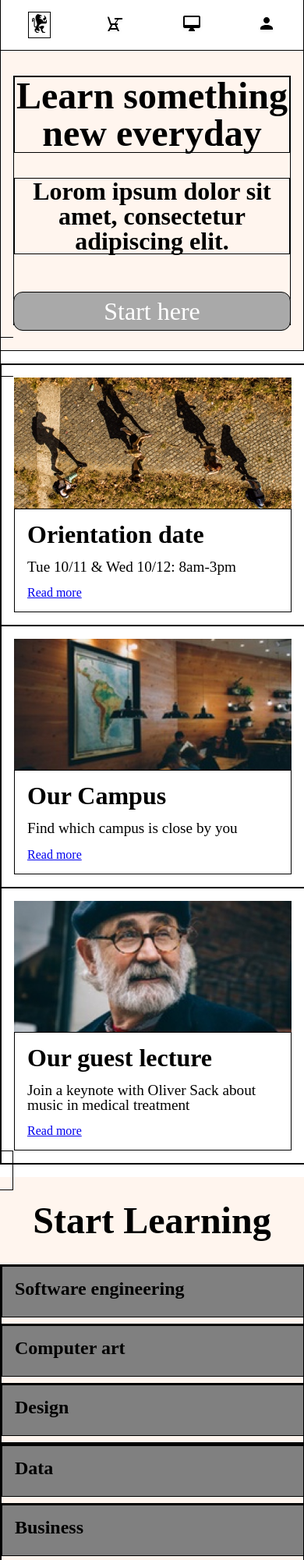
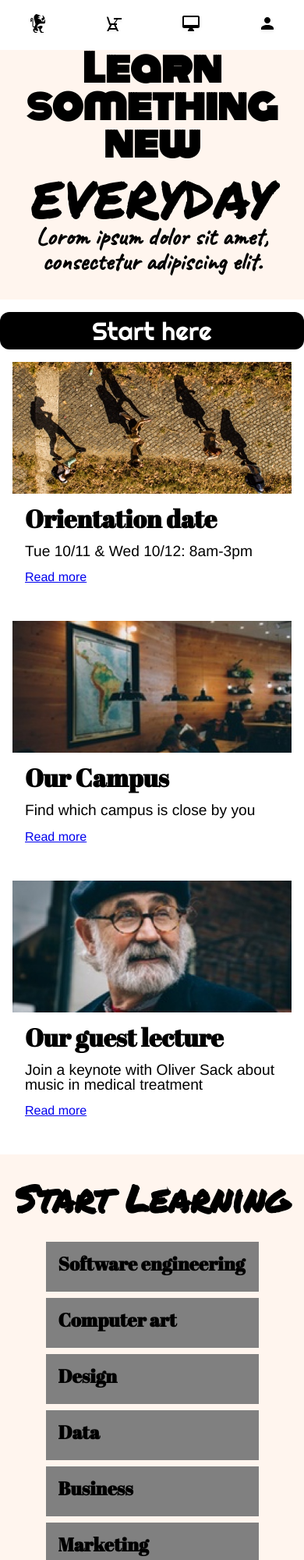
Before and after one commit to JohnMajor001/Capstone-Project, a plain HTML site: page CapstoneProjectRepo/index.html in a window 390 px wide. Shown: the top 2000 px of the page at 78% size. Drawn offline with Linux system fonts and the light colour scheme; a web font is replaced by a local one.

Commit message:
Fonts done, need to add color scheme and transitions

```diff
--- a/CapstoneProjectRepo/index.html
+++ b/CapstoneProjectRepo/index.html
@@ -4,6 +4,8 @@
   <title>Colmar Academy</title>
   <link href="./resources/css/reset.css" type="text/css" rel="stylesheet"/>
   <link href="./resources/css/style.css" type="text/css" rel="stylesheet"/>
+  <link href="https://fonts.googleapis.com/css?family=Abril+Fatface|Caveat|Courgette|Monoton|Patua+One|Permanent+Marker|Righteous" rel="stylesheet">
+  <script defer src="https://use.fontawesome.com/releases/v5.0.6/js/all.js"></script>
 </head>
 <body>
 <!-- Header -->
@@ -32,17 +34,18 @@
 <div class="firstSection border">
   <img class="firstSectionImg mobileDisappear breakDisappear border" src="./resources/capstone_colmar_assets/images/banner.jpg" alt="Overview of female students studying"/>
   <div class="firstSectionText border">
-    <h1 class="bold border">Learn something new everyday</h1>
+    <h1 class="bold border">Learn something new</h1>
+    <span class="permanentMarker spanWord" id="fiveRem">everyday</span>
     <p class="bold border">Lorom ipsum dolor sit amet, consectetur adipiscing elit.</p>
-    <h4 class="border">Start here</h4>
+    <h4 class="border marginBreakBottom">Start here</h4>
   </div>
 </div>
 <!-- Second Section -->
 <div class="secondSection border">
   <div class="secondSectionA breakDisappear">
     <img class="breakDisappear border" src="./resources/capstone_colmar_assets/images/information-main.jpg" alt="Young, black male reading in a white jumper"/>
-    <h1 class="bold breakDisappear border">It doesn't hurt to keep practicing</h1>
-    <p class="breakDisappear border">"Curabitur vitae libero in ipsum porttitor consequat. Aliquam et commodo lectus, nec consequat neque. Sed non accumsan urna. Phasellus sed consequat ex. Etiam eget magna laoreet, efficitur color consequat, tristique ligula."</p>
+    <h1 class="bold breakDisappear border abrilFatFace">It doesn't hurt to keep practicing</h1>
+    <p class="breakDisappear border courgette">"Curabitur vitae libero in ipsum porttitor consequat. Aliquam et commodo lectus, nec consequat neque. Sed non accumsan urna. Phasellus sed consequat ex. Etiam eget magna laoreet, efficitur color consequat, tristique ligula."</p>
     <h4 class="breakDisappear border">Emanuel, Sr Strategist at Hiring.com</h4>
   </div>
   <div class="secondSectionB border">
@@ -50,7 +53,7 @@
       <img class="breakDisappear" src="./resources/capstone_colmar_assets/images/information-orientation.jpg" alt="Birds Eye view of an orientiering section"/>
       <img class="breakAppear" src="./resources/capstone_colmar_assets/images/information-orientation-mobile.jpg" alt="Birds Eye view of an orientiering section"/>
       <div class="secondSectionB1Text border">
-        <h1 class="bold">Orientation date</h1>
+        <h1 class="bold abrilFatFace">Orientation date</h1>
         <h3>Tue 10/11 & Wed 10/12: 8am-3pm</h3>
         <a href="#">Read more</a>
       </div>
@@ -59,8 +62,8 @@
       <img class="breakDisappear" src="./resources/capstone_colmar_assets/images/information-campus.jpg" alt="World map on the wall with students sitting in a canteen"/>
       <img class="breakAppear" src="./resources/capstone_colmar_assets/images/information-campus-mobile.jpg" alt="World map on the wall with students sitting in a canteen"/>
       <div class="secondSectionB1Text border">
-        <h1 class="bold">Our Campus</h1>
-        <h3>Find which campus is close by you</h3>
+        <h1 class="bold abrilFatFace">Our Campus</h1>
+        <h3 class="">Find which campus is close by you</h3>
         <a href="#">Read more</a>
       </div>
     </div>
@@ -68,7 +71,7 @@
       <img class="breakDisappear" src="./resources/capstone_colmar_assets/images/information-guest-lecture.jpg" alt="Oliver Sack with blue hat"/>
       <img class="breakAppear" src="./resources/capstone_colmar_assets/images/information-guest-lecture-mobile.jpg" alt="Oliver Sack with blue hat"/>
       <div class="secondSectionB1Text border">
-        <h1 class="bold">Our guest lecture</h1>
+        <h1 class="bold abrilFatFace">Our guest lecture</h1>
         <h3>Join a keynote with Oliver Sack about music in medical treatment</h3>
         <a href="#">Read more</a>
       </div>
@@ -77,12 +80,12 @@
 </div>
 <!-- Third Section -->
 <div class="thirdSection">
-  <h1>Start Learning</h1>
+  <h1 class="permanentMarker" id="thirdSectionh1Font">Start Learning</h1>
   <div class="thirdSectionContainer border">
     <div class="thirdSectionContainerItem twoRemMarginRight">
       <img class="thirdSectionDisappear" src="./resources/capstone_colmar_assets/images/course-software.jpg" alt="Apple Computers"/>
       <div class="thirdSectionContainerText border">
-        <h1 class="border textMarginBottom">Software engineering</h1>
+        <h1 class="border textMarginBottom abrilFatFace">Software engineering</h1>
         <h2 class="border thirdSectionDisappear">Courses</h2>
         <h3 class="border thirdSectionDisappear">Web Development, Mobile Development, iOT, APIs</h3>
       </div>
@@ -90,7 +93,7 @@
     <div class="thirdSectionContainerItem twoRemMarginRight">
       <img class="thirdSectionDisappear" src="./resources/capstone_colmar_assets/images/course-computer-art.jpg" alt="A smart phone being held"/>
       <div class="thirdSectionContainerText border">
-        <h1 class="border textMarginBottom">Computer art</h1>
+        <h1 class="border textMarginBottom abrilFatFace">Computer art</h1>
         <h2 class="thirdSectionDisappear">Courses</h2>
         <h3 class="thirdSectionDisappear">Imaging & Design, Web Design, Motion Graphics & Visual Effects, Computer Animation</h3>
       </div>
@@ -98,7 +101,7 @@
     <div class="thirdSectionContainerItem">
       <img class="thirdSectionDisappear" src="./resources/capstone_colmar_assets/images/course-design.jpg" alt="A person holding a camera"/>
       <div class="thirdSectionContainerText border">
-        <h1 class="border textMarginBottom">Design</h1>
+        <h1 class="border textMarginBottom abrilFatFace">Design</h1>
         <h2 class="thirdSectionDisappear">Courses</h2>
         <h3 class="thirdSectionDisappear">User Experience Design, User Research, Visual Design</h3>
       </div>
@@ -108,7 +111,7 @@
     <div class="thirdSectionContainerItem twoRemMarginRight">
       <img class="thirdSectionDisappear" src="./resources/capstone_colmar_assets/images/course-data.jpg" alt="A laptop on a glass table"/>
       <div class="thirdSectionContainerText border">
-        <h1 class="border textMarginBottom">Data</h1>
+        <h1 class="border textMarginBottom abrilFatFace">Data</h1>
         <h2 class="thirdSectionDisappear">Courses</h2>
         <h3 class="thirdSectionDisappear">Data Science, Big Data, SQL, Data Visualization</h3>
       </div>
@@ -116,7 +119,7 @@
     <div class="thirdSectionContainerItem twoRemMarginRight">
       <img class="thirdSectionDisappear" src="./resources/capstone_colmar_assets/images/course-business.jpg" alt="A Chessboard"/>
       <div class="thirdSectionContainerText border">
-        <h1 class="border textMarginBottom">Business</h1>
+        <h1 class="border textMarginBottom abrilFatFace">Business</h1>
         <h2 class="thirdSectionDisappear">Courses</h2>
         <h3 class="thirdSectionDisappear">Product Development, Business Development, Startup</h3>
       </div>
@@ -124,7 +127,7 @@
     <div class="thirdSectionContainerItem">
       <img class="thirdSectionDisappear" src="./resources/capstone_colmar_assets/images/course-marketing.jpg" alt="A smart watch on an arm"/>
       <div class="thirdSectionContainerText border">
-        <h1 class="border">Marketing</h1>
+        <h1 class="border abrilFatFace">Marketing</h1>
         <h2 class="thirdSectionDisappear">Courses</h2>
         <h3 class="thirdSectionDisappear">Analytics, Content Marketing, Mobile Marketing</h3>
       </div>
@@ -132,26 +135,26 @@
   </div>
 </div>
 <!-- Fourth Section -->
-<h1 class="fourthSectionTitle">Thesis exhibits</h1>
+<h1 class="fourthSectionTitle permanentMarker">Thesis exhibits</h1>
 <div class="fourthSection border">
   <div class="videoSection border">
     <video class="border" width="100%" height="400" controls>
       <source src="./resources/capstone_colmar_assets/videos/thesis.mp4" type="video/mp4"></video>
-      <h2 class="bold fourthSectionHeadings fourthSectionDisappear">Reimagine urban</h2>
+      <h2 class="bold fourthSectionHeadings fourthSectionDisappear abrilFatFace">Reimagine urban</h2>
       <p class="fourthSectionDisappear">"Curabitur vitae libero in ipsum porttitor consequat. Aliquam et commodo lectus, nec consequat neque. Sed non accumsan urna. Phasellus sed consequat ex. Etiam eget magna laoreet, efficitur dolor consequat, tristique ligula."</p>
   </div>
   <div class="nextToVideoSection border fourthSectionDisappear">
     <div class="nextToVideoSectionBox">
       <img src="./resources/capstone_colmar_assets/images/thesis-fisma.jpg" alt="Ideas on a page with an arm and an iPhone"/>
       <div class="fourthSectionRightText">
-        <h2 class="bold fourthSectionHeadings">Fisma: Design and Prototype</h2>
+        <h2 class="bold fourthSectionHeadings abrilFatFace">Fisma: Design and Prototype</h2>
         <h3>Designer showcase of new prototype product</h3>
       </div>
     </div>
     <div class="nextToVideoSectionBox">
       <img src="./resources/capstone_colmar_assets/images/thesis-now-and-then.jpg" alt="A picture of New York"/>
       <div class="fourthSectionRightText">
-        <h2 class="bold fourthSectionHeadings">Now and then</h2>
+        <h2 class="bold fourthSectionHeadings abrilFatFace">Now and then</h2>
         <h3>Research study about New York</h3>
       </div>
     </div>
--- a/CapstoneProjectRepo/resources/css/style.css
+++ b/CapstoneProjectRepo/resources/css/style.css
@@ -10,9 +10,21 @@ html {
 .opacity {
   opacity: 0.5;
 }
- .border {
+body {
+  font-family: Helvetica;
+}
+.abrilFatFace {
+  font-family:'Abril Fatface', cursive;
+}
+.monoton {
+  font-family: 'Monoton', cursive;
+}
+.permanentMarker {
+  font-family: 'Permanent Marker', cursive;
+}
+/*.border {
   border: 1px solid black;
-}
+}*/
 /* HEADER */
 .header {
   display: flex;
@@ -20,6 +32,7 @@ html {
   align-items: center;
   padding: 0.5rem 1.5rem;
   height: 4rem;
+  font-family: Verdana;
 }
 .headerLeft {
   display: flex;
@@ -56,6 +69,9 @@ html {
   .breakAppear {
     display: inline;
   }
+  #fiveRem {
+    font-size: 5rem;
+  }
 }
 
 /* HEADER MOBILES */
@@ -85,6 +101,10 @@ html {
 }
 
 /* FIRST SECTION */
+.spanWord {
+  font-size: 9rem;
+  margin-bottom: 3rem;
+}
 .firstSection {
 display: flex;
 background-color: seashell;
@@ -101,20 +121,22 @@ background-color: seashell;
 }
 .firstSectionText h1 {
  font-size: 6rem;
- margin-bottom: 3rem;
+ font-family: 'Monoton', cursive;
 }
 .firstSectionText h4 {
   color: white;
-  background-color: darkgray;
+  background-color: black;
   text-align: center;
   padding: 0.5rem 0;
   width: 70%;
   margin: 3rem;
   font-size: 2rem;
   border-radius: 0.75rem;
+  font-family: 'Righteous', cursive;
 }
 .firstSectionText p {
   font-size: 2rem;
+  font-family: 'Caveat', cursive;
 }
 /* FIRST SECTION BREAK POINT */
 @media only screen and (max-width: 740px) {
@@ -132,7 +154,7 @@ background-color: seashell;
     text-align: center;
   }
   .firstSectionText h1 {
-   font-size: 5rem;
+   font-size: 3rem;
    margin-bottom: 2rem;
   }
   .firstSectionText h4 {
@@ -145,7 +167,7 @@ background-color: seashell;
 @media only screen and (max-width: 640px) {
   .firstSectionText h1 {
     font-size: 3rem;
-    margin-bottom: 2rem;
+    margin-bottom: 0;
   }
   .firstSectionText h4 {
     margin-top: 3rem;
@@ -155,6 +177,21 @@ background-color: seashell;
   }
   .firstSectionText p {
     font-size: 2rem;
+  }
+  .firstSection {
+    padding: 0;
+    margin-bottom: 3rem;
+  }
+  .firstSectionText {
+    margin: 0;
+    padding: 0;
+  }
+  .spanWord {
+    padding: 0;
+    margin: 0;
+  }
+  .marginBreakBottom {
+    margin-bottom: 1rem;
   }
 }
 /* SECOND SECTION */
@@ -177,6 +214,7 @@ background-color: seashell;
 .secondSectionA p {
   padding-bottom: 1.5rem;
   font-size: 1.5rem;
+  opacity: 0.7;
 }
 .secondSectionA h3 {
   padding-bottom: 4rem;
@@ -192,7 +230,7 @@ background-color: seashell;
   flex-direction: column;
 }
 .secondSectionB1 {
-  padding: 1rem;
+  padding: 0 1rem 1rem 1rem;
   display: flex;
 }
 .secondSectionB1Text {
@@ -207,6 +245,9 @@ background-color: seashell;
 .secondSectionB1Text h3 {
   padding: 1rem 0;
   font-size: 1.2rem;
+}
+.courgette {
+  font-family: 'Courgette', cursive;
 }
 
 /* SECOND SECTION BREAK POINT */
@@ -249,19 +290,25 @@ background-color: seashell;
 .thirdSection {
   display: flex;
   flex-direction: column;
+  justify-content: center;
+  align-items: center;
   width: 100%;
-  padding: 2rem 4.5rem;
+  padding: 2rem 0;
   background-color: seashell;
 }
 .thirdSection h1 {
   text-align: center;
   margin-bottom: 2rem;
+  font-weight: bold;
   font-size: 2rem;
-  font-weight: bold;
+}
+#thirdSectionh1Font {
+font-size: 3rem;
 }
 .thirdSectionContainer {
   display: flex;
   justify-content: center;
+  width: 70%;
 }
 .thirdSectionContainerItem {
   display: flex;
@@ -280,6 +327,9 @@ background-color: seashell;
   text-align: left;
   padding: 1rem;
   margin-bottom: 0;
+}
+.thirdSectionContainer h2 {
+  font-family: 'Patua One', cursive;
 }
 .thirdSectionContainerText h2,
 .thirdSectionContainerText h3 {
@@ -330,7 +380,7 @@ background-color: seashell;
 .fourthSectionTitle {
   width: 100%;
   text-align: center;
-  font-size: 4rem;
+  font-size: 3rem;
   padding: 2rem 0;
 }
 .fourthSection {
```
Lines whose indentation alone changed are shown as unchanged.
